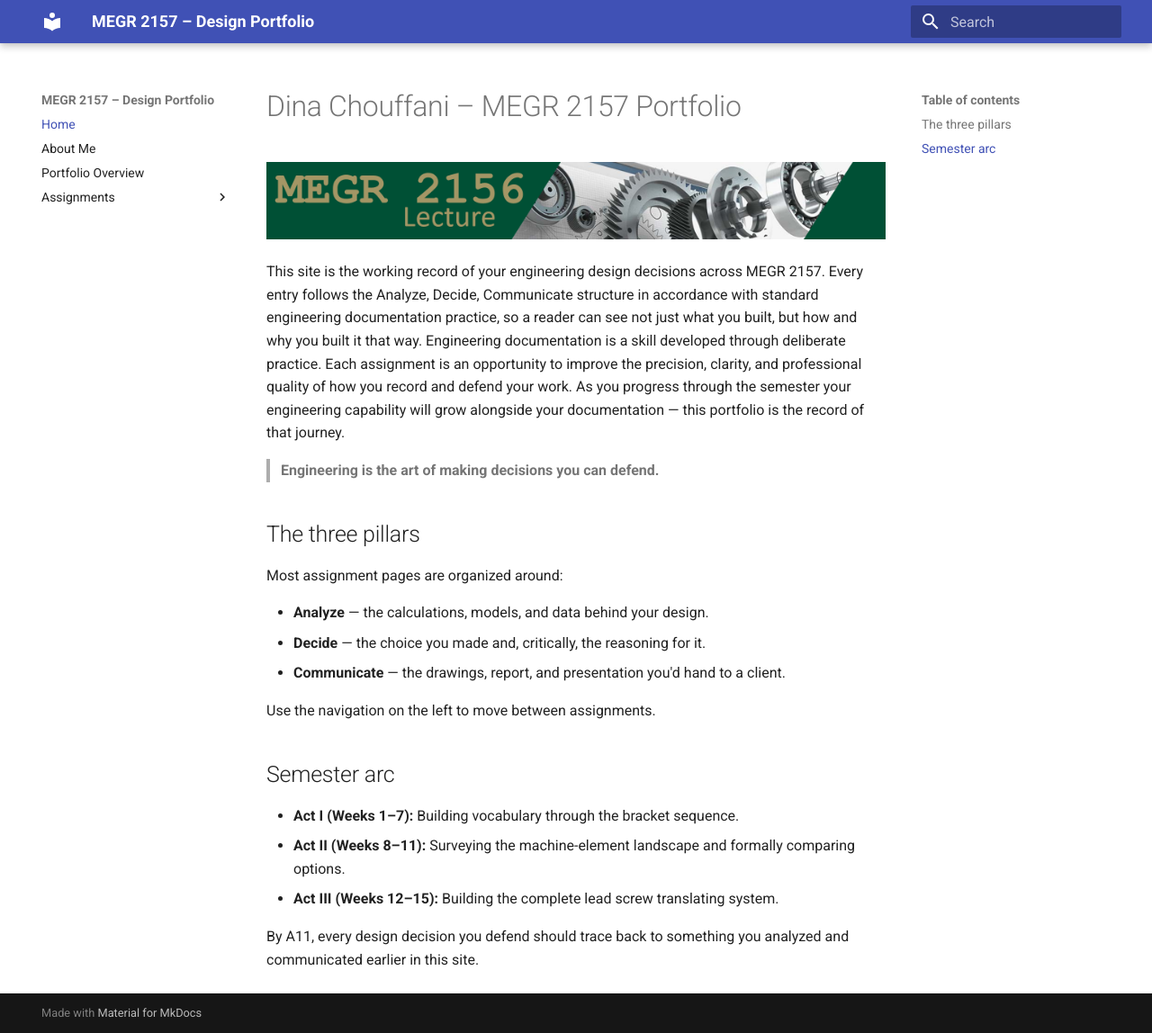
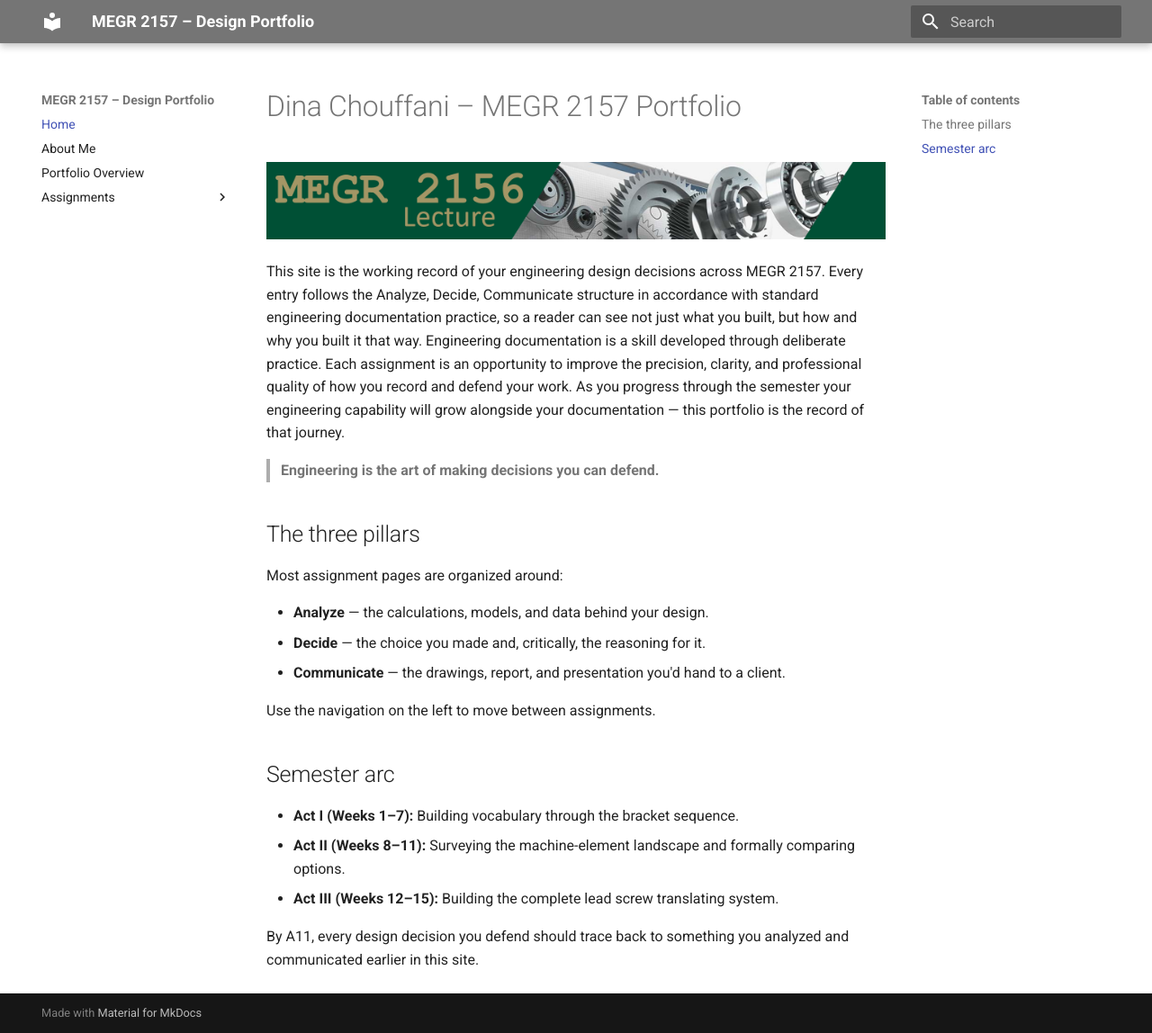
Before and after one commit to dchouffani/megr2156-portfolio, an MkDocs documentation site: the page built from docs/index.md, in a window 1280 px wide and 1148 px high. Shown: the whole window at 90% size. Built offline with MkDocs 1.6.1 and Material for MkDocs 9.7.7, drawn with Linux system fonts in a browser that asks for light colours.

Commit message:
Change primary color from gray to grey

```diff
--- a/mkdocs.yml
+++ b/mkdocs.yml
@@ -4,7 +4,7 @@ site_description: Design portfolio documentation, built with the Analyze / Decid
 theme:
   name: material
   palette:
-    primary: gray
+    primary: grey
   features:
     - navigation.instant
     - navigation.tracking
```
